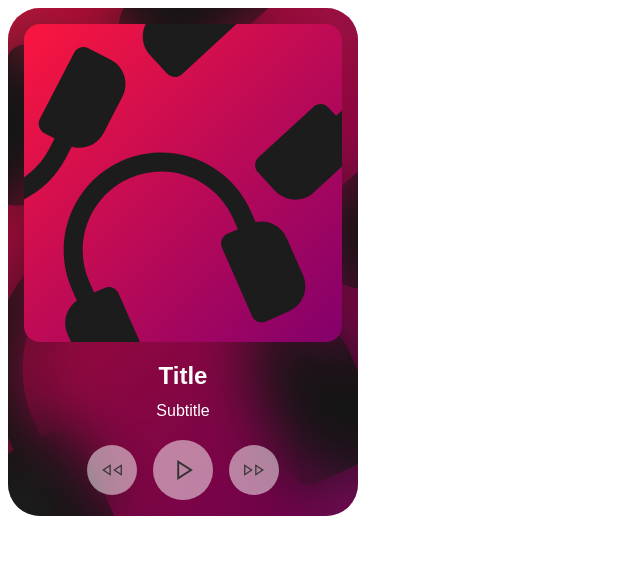
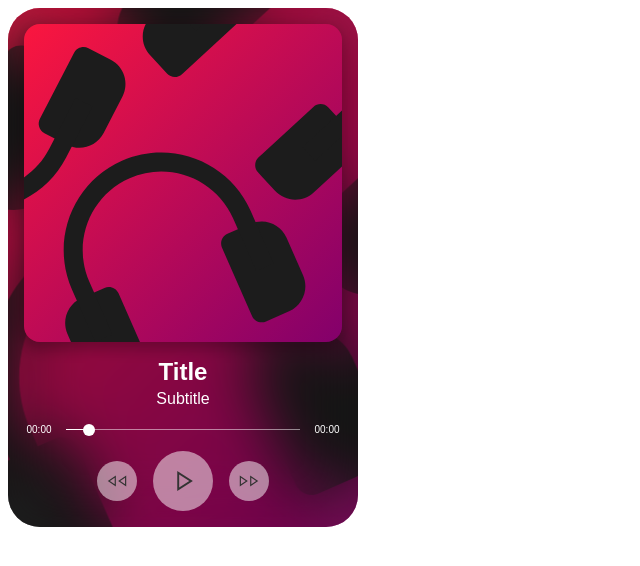
Before and after one commit to yaztak/Harmoniq, a website: page example/index.html in a window 1280 px wide. Shown: the whole page, without its empty margins (0-640 px from the left). Drawn offline with Linux system fonts and the light colour scheme.

Commit message:
style(Component): Progress and time styles
Added the progress line and time elements
Updated some styles

```diff
--- a/example/index.html
+++ b/example/index.html
@@ -16,6 +16,13 @@
   <div class="audio-player__label">
     <span class="audio-player__title">Title</span>
     <span class="audio-player__subtitle">Subtitle</span>
+  </div>
+  <div class="audio-player__progress">
+    <span class="audio-player__time">00:00</span>
+    <div class="audio-player__line">
+      <span class="audio-player__bullet"></span>
+    </div>
+    <span class="audio-player__time">00:00</span>
   </div>
   <div class="audio-player__controls">
     <button class="audio-player__btn">
--- a/styles/components.scss
+++ b/styles/components.scss
@@ -11,8 +11,8 @@
 
 .audio-player {
   &__btn {
-    min-width: 50px;
-    min-height: 50px;
+    min-width: 40px;
+    min-height: 40px;
     display: flex;
     align-items: center;
     justify-content: center;
@@ -24,8 +24,8 @@
     transition: 0.3s;
 
     svg {
-      width: 30px;
-      height: 30px;
+      width: 28px;
+      height: 28px;
       fill: #333333;
       transition: 0.3s;
     }
--- a/styles/layout.scss
+++ b/styles/layout.scss
@@ -11,7 +11,7 @@
     display: flex;
     flex-direction: column;
     align-items: center;
-    gap: 20px;
+    gap: 16px;
     box-sizing: border-box;
     position: relative;
     overflow: hidden;
@@ -40,7 +40,7 @@
       bottom: 0;
       width: 100%;
       height: 100%;
-      background-color: rgba(0,0,0,0.25);
+      background-color: rgba(0, 0, 0, 0.25);
     }
   }
 
@@ -49,6 +49,7 @@
     border-radius: 16px;
     width: 100%;
     z-index: 2;
+    box-shadow: 0 5px 15px 2px rgba(0, 0, 0, 0.25);
   }
 
   &__controls {
@@ -66,7 +67,7 @@
     flex-direction: column;
     align-items: center;
     justify-content: center;
-    gap: 12px;
+    gap: 4px;
   }
 
   &__title {
@@ -83,4 +84,49 @@
     color: #ffffff;
     font-size: 16px;
   }
+
+  &__progress {
+    display: flex;
+    align-items: center;
+    gap: 12px;
+    z-index: 2;
+    width: 100%;
+
+  }
+
+  &__time {
+    color: #ffffff;
+    font-size: 10px;
+    min-width: 30px;
+    display: block;
+    text-align: center;
+  }
+
+  &__line {
+    flex: 1;
+    background-color: rgba(255, 255, 255, 0.5);
+    height: 1px;
+    position: relative;
+
+    &:before {
+      content: '';
+      position: absolute;
+      top: 0;
+      left: 0;
+      height: 100%;
+      width: 10%;
+      background-color: #ffffff;
+    }
+  }
+
+  &__bullet {
+    position: absolute;
+    left: 10%;
+    top: 50%;
+    transform: translate(-50%, -50%);
+    width: 12px;
+    height: 12px;
+    background-color: #ffffff;
+    border-radius: 50%;
+  }
 }
```
Also changed, not shown: styles/main.css, 1 other file.
